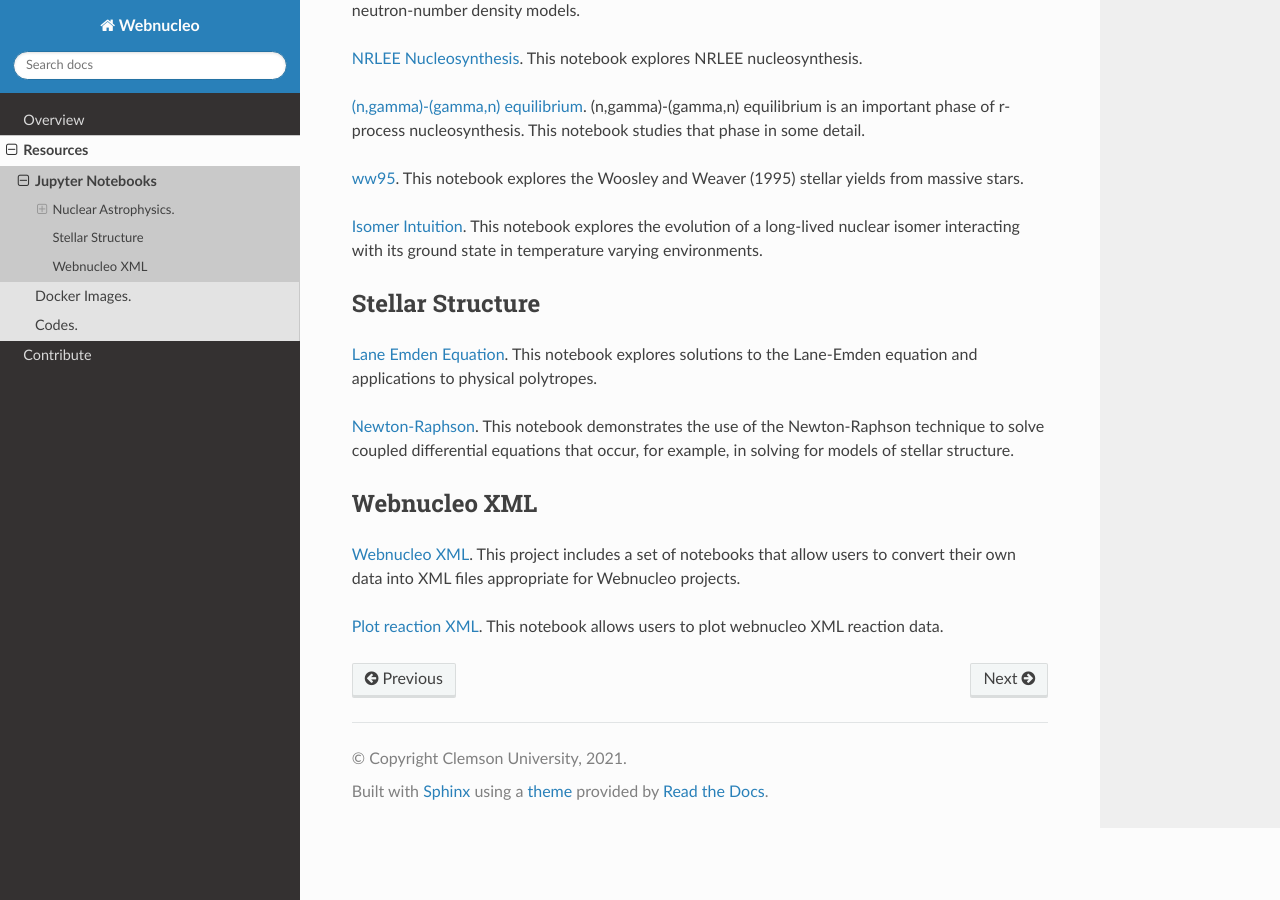
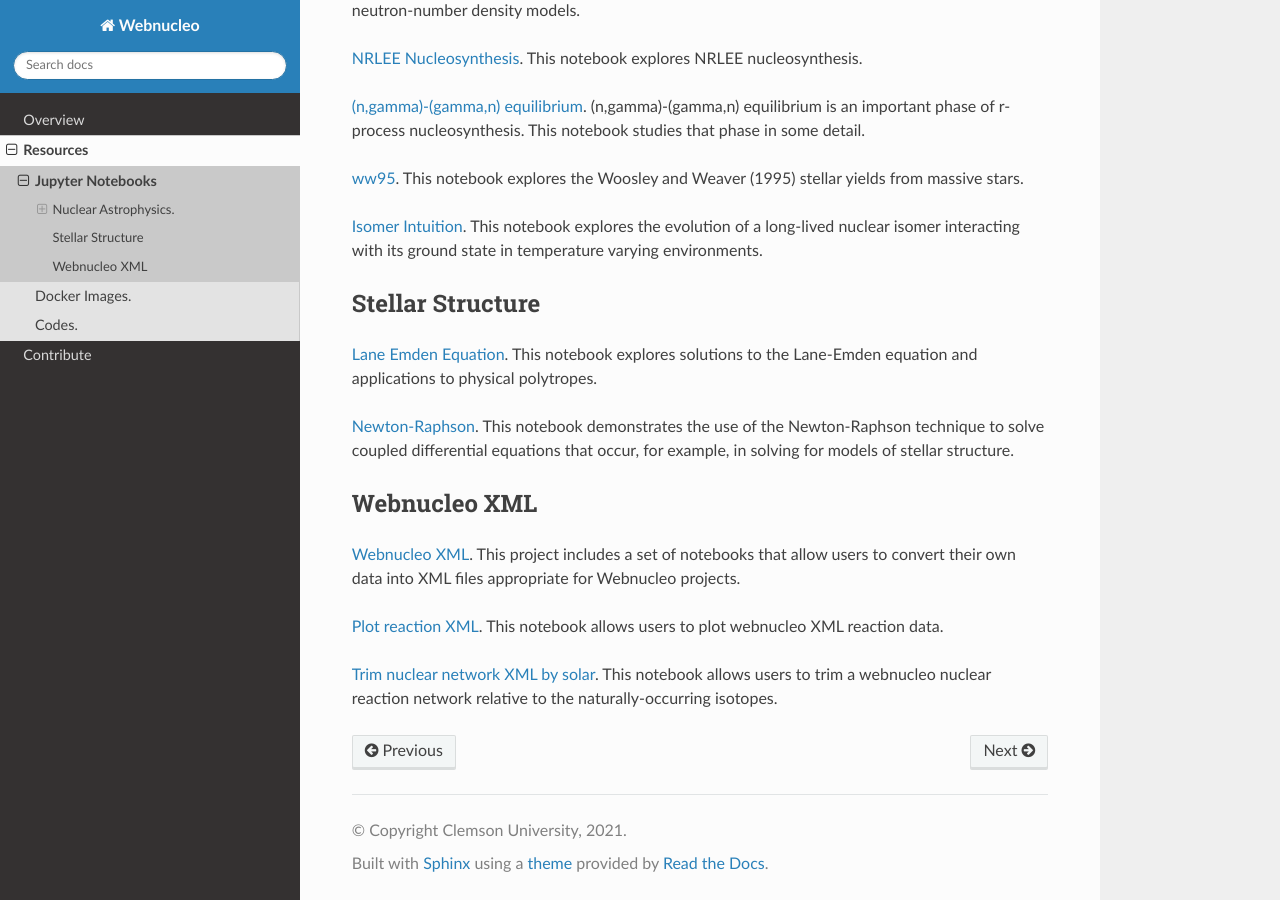
Before and after one commit to webnucleo-org/webnucleo, a Sphinx documentation site: the page built from doc/source/jupyter_notebooks.rst, in a window 1280 px wide and 900 px high, scrolled down 531 px. Built offline with Sphinx 7.4.7 and the Read the Docs theme 2.0.0, drawn with Linux system fonts in a browser that asks for light colours.

Commit message:
Add trim network notebook.

```diff
--- a/doc/source/jupyter_notebooks.rst
+++ b/doc/source/jupyter_notebooks.rst
@@ -61,3 +61,6 @@ for Webnucleo projects.
 
 `Plot reaction XML <https://github.com/mbradle/plot_reaction_xml>`_.
 This notebook allows users to plot webnucleo XML reaction data.
+
+`Trim nuclear network XML by solar <https://github.com/mbradle/trim_network_by_solar>`_.
+This notebook allows users to trim a webnucleo nuclear reaction network relative to the naturally-occurring isotopes.
```
